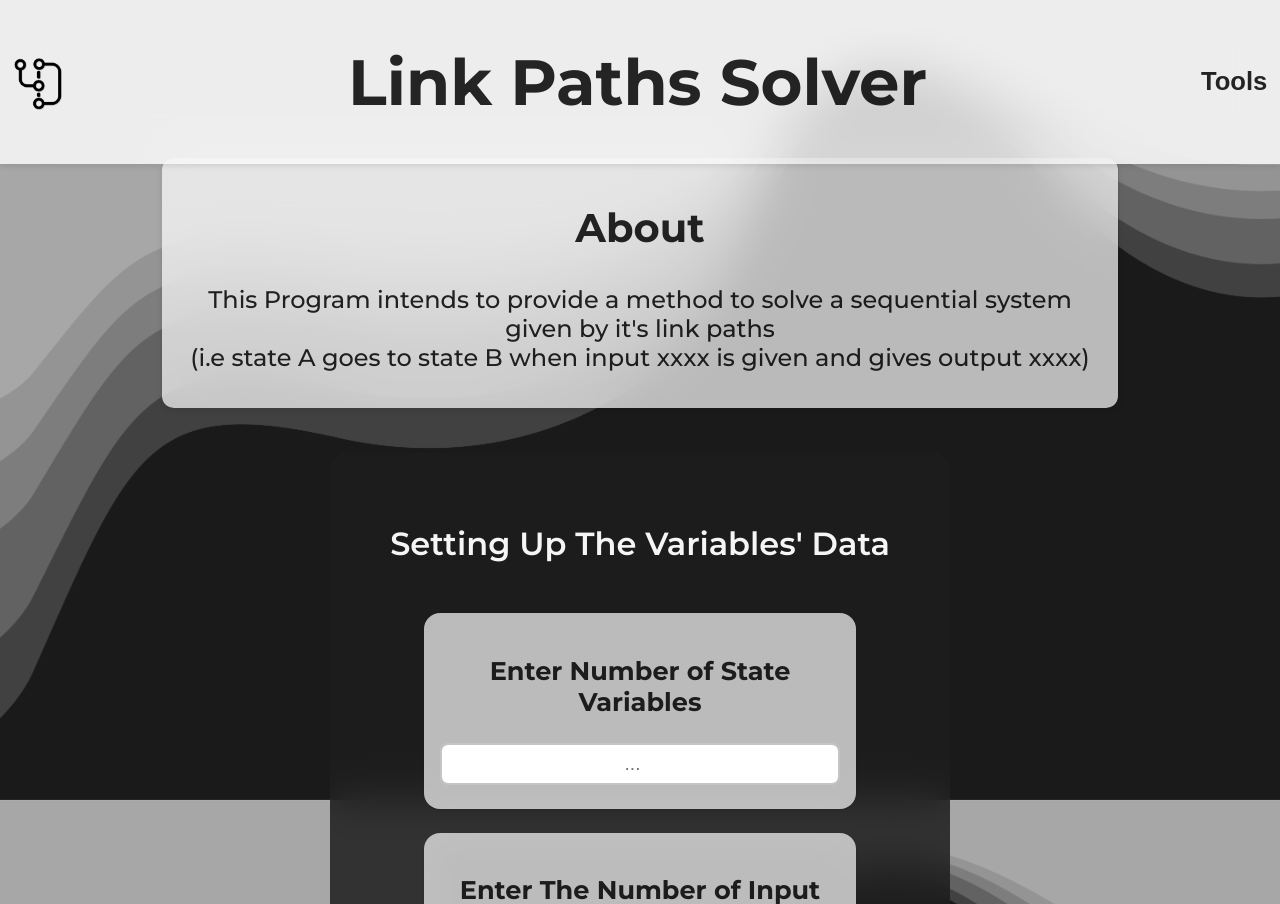
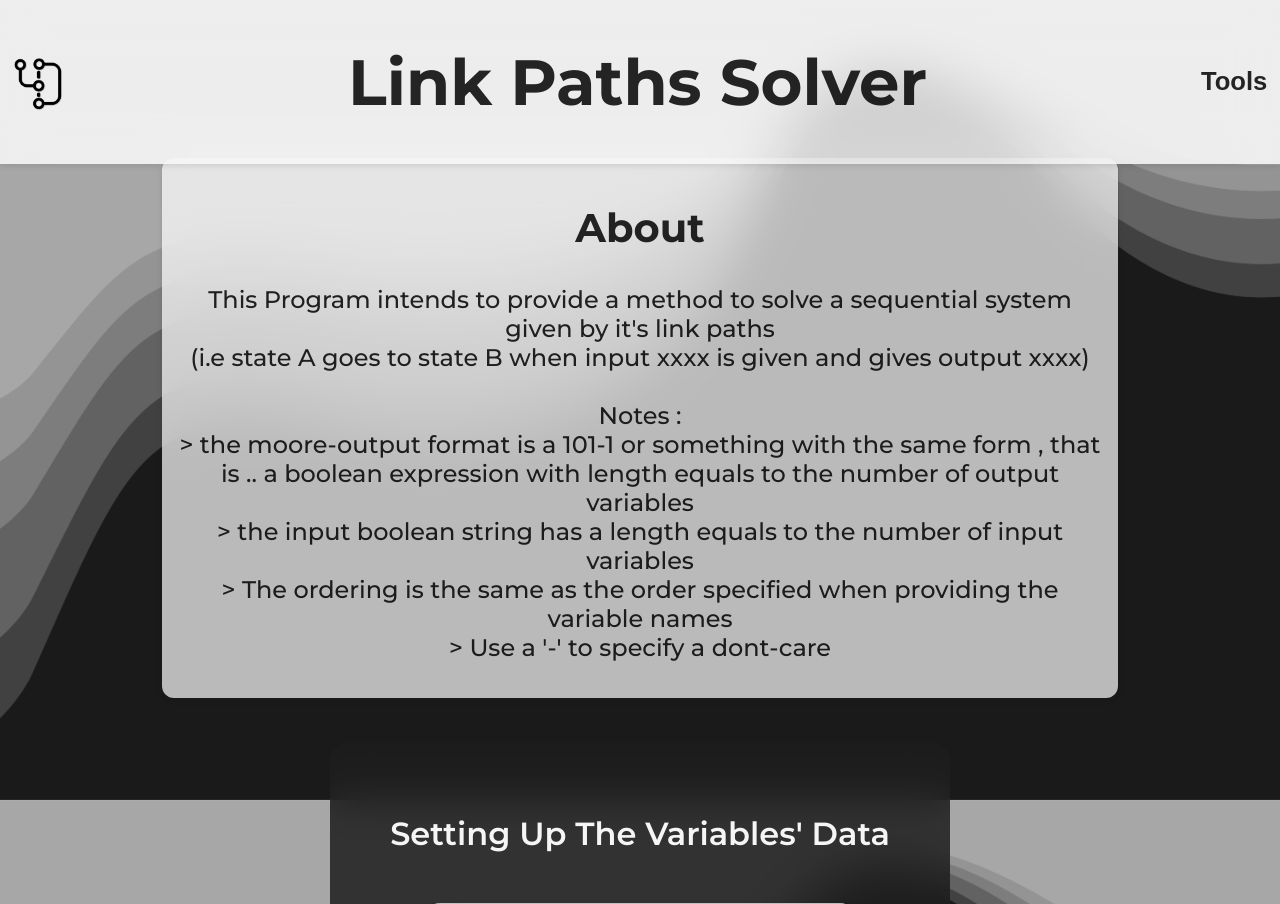
Before and after one commit to nelatawy/DigiLab, a Flask app: page /LinkPathsSolver in a window 1280 px wide. Shown: the top 904 px of the page. Run offline with Flask 3, Linux system fonts and the light colour scheme; some web fonts are replaced.

Commit message:
some final touches

```diff
--- a/web/templates/LinkPathsSolver.html
+++ b/web/templates/LinkPathsSolver.html
@@ -27,7 +27,13 @@
 
         <div class="about">
             <h2>About</h2>
-            <h3>This Program intends to provide a method to solve a sequential system given by it's link paths <br> (i.e state A goes to state B when input xxxx is given and gives output xxxx)</h2>
+            <h3>This Program intends to provide a method to solve a sequential system given by it's link paths <br>
+                (i.e state A goes to state B when input xxxx is given and gives output xxxx)<br><br>
+                Notes : <br>
+                 > the moore-output format is a 101-1 or something with the same form , that is .. a boolean expression with length equals to the number of output variables <br>
+                 > the input boolean string has a length equals to the number of input variables <br>
+                 > The ordering is the same as the order specified when providing the variable names <br>
+                 > Use a '-' to specify a dont-care</h2>
         </div>
 
         <form method = "POST" action = "/LinkPathsSolver#sol_title">
```
Also changed, not shown: readme.MD, 4 other files.
